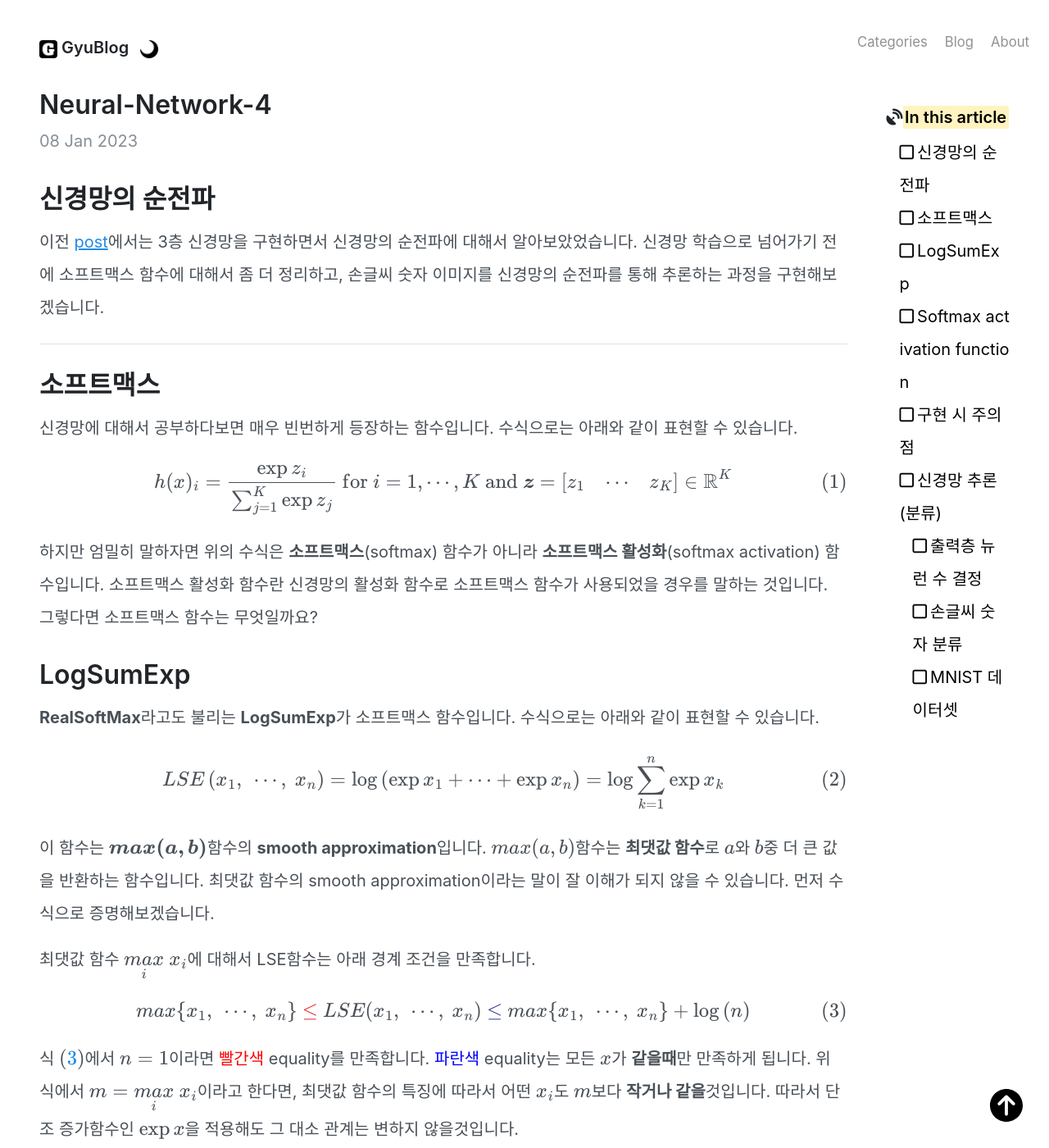
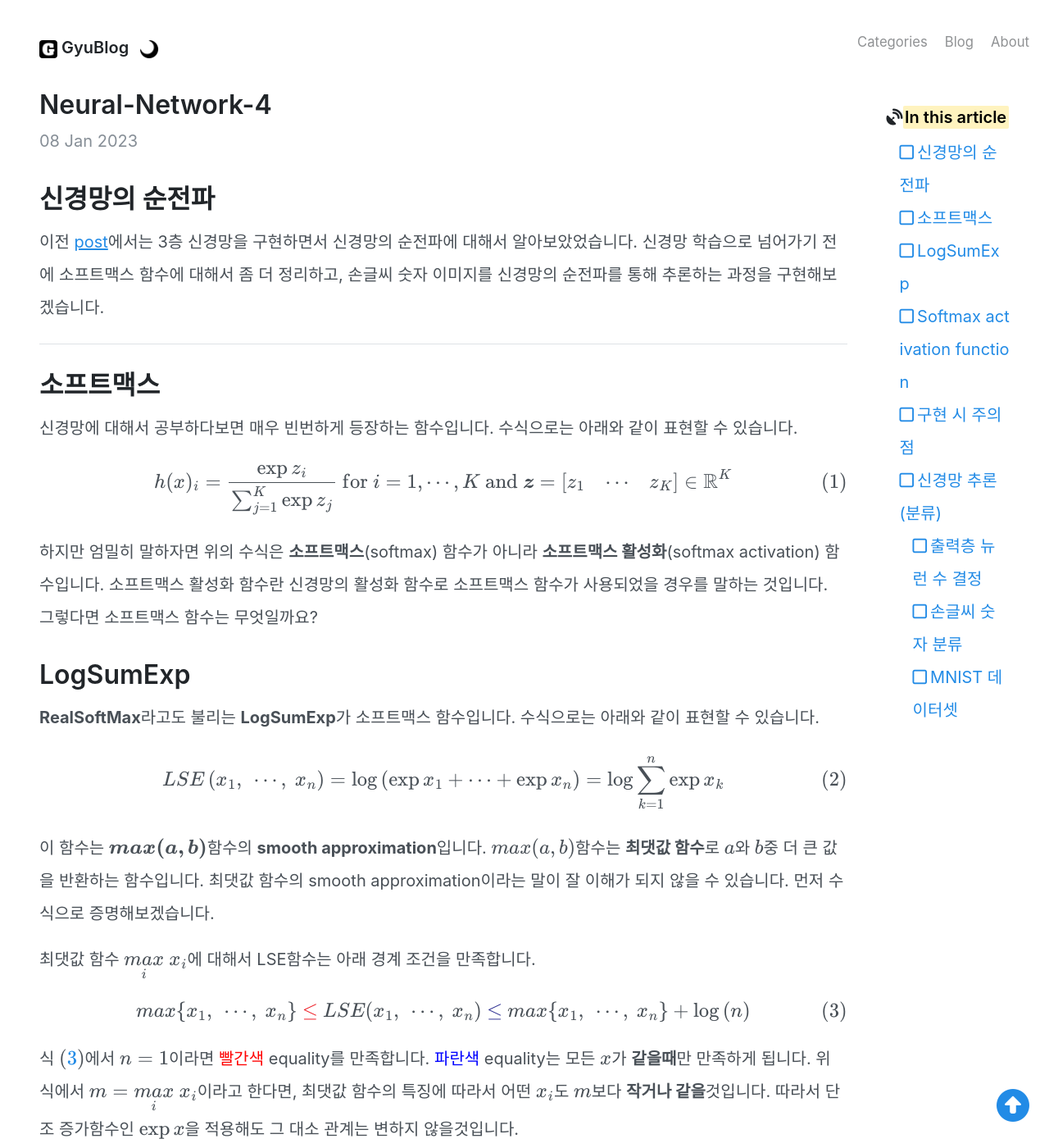
Before and after one commit to mngupark/mngupark.github.io, a Jekyll site: the page built from index.html, in a window 1280 px wide and 1400 px high. Shown: the whole window at 82% size. Built offline with Jekyll 4.4.1, drawn with Linux system fonts in a browser that asks for light colours; nearby versions of some CDN libraries; formulas are drawn with MathJax 3; the list of posts is cut into pages by our own code.

Commit message:
add awesome icons w.r.t an image

```diff
--- a/_layouts/default.html
+++ b/_layouts/default.html
@@ -32,7 +32,7 @@
       <div class="content">{{ content }}</div>
       <div class="sidebar">
         {% include toc.html html=content skip_no_ids=true %}
-        <a class="back-to-top" href="#"><img class="back-to-top"src="/assets/images/circle-arrow-up-solid.svg" alt="arrow-up"/></a>
+        <a class="back-to-top" href="#"><i class="fa-solid fa-circle-up fa-2x back-to-top"></i></a>
       </div>
     </div>
 
--- a/_sass/_layout.scss
+++ b/_sass/_layout.scss
@@ -46,7 +46,7 @@
     display: block;
     text-decoration: none;
     font-size: calc(var(--font-size) / 2);
-    color: #000000;
+    // color: #000000;
     transition: all 0.5s ease-in-out;
   }
   a::before {
@@ -63,23 +63,20 @@
     }
   }
   a.back-to-top {
-    width: 2.5rem; //22px
-    height: 2.5rem; //22px
+    display:flex;
     position: fixed;
     bottom: 2rem;
-    right: 2rem;
+    right: var(--spacer-2);
     z-index: 0;
-    margin: none;
     border-radius: 70%;
     &::before {
       content: '';
       margin-right: 0;
     }
-    & img.back-to-top {
+    & i.back-to-top {
       display: inline-block;
-      width: inherit;
-      height: inherit;
-      margin: 0;
+      border-radius: inherit;
+      background-color: transparent;
     }
   }
 }
```
Also changed, not shown: assets/images/circle-arrow-up-solid.svg (deleted).
